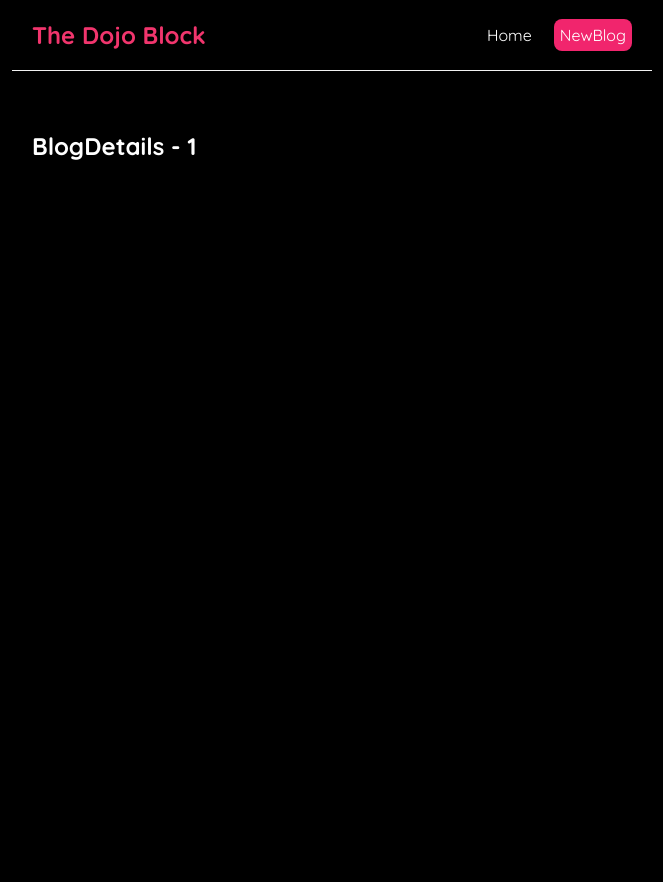
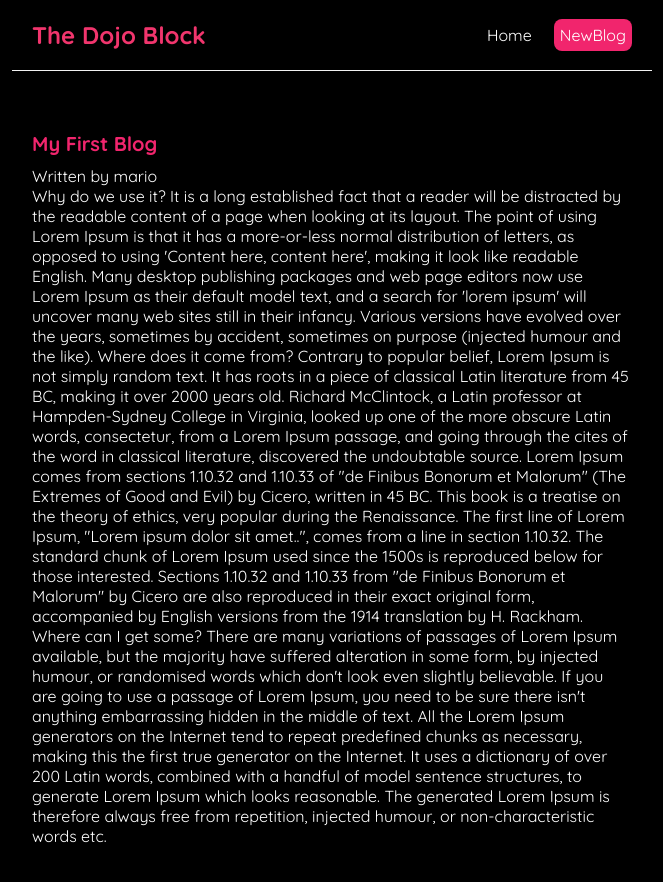
Before and after one commit to PKG-7/react-course-ninja, a React (Create React App) app: page /blogs/1 in a window 1280 px wide. Shown: the top 882 px of the page, without its empty margins (308-971 px from the left). Before the commit the page ends 800 px from the top, so only its background shows below. Built offline with nearby package versions, Linux system fonts and the light colour scheme; data requests are answered from the project's data file; the HTML template or start-up script is replaced by a standard one.

Commit message:
finished

```diff
--- a/src/BlogDetails.js
+++ b/src/BlogDetails.js
@@ -1,11 +1,22 @@
 import { useParams } from "react-router-dom/cjs/react-router-dom.min"
+import { useFetch } from "./useFetch"
+
 
 export default function BlogDetails() {
     const { id } = useParams()
+    const { data: blog, isPending, error } = useFetch(`http://localhost:8000/blogs/` + id)
+
   return (
     <div className="blog-details">
-        <h2>BlogDetails - { id }</h2>
-
+        {isPending && <div>Loading...</div>}
+        {error && <div>{ error }</div>}
+        {blog && (
+            <article>
+                <h2>{ blog.title }</h2>
+                <p>Written by { blog.author }</p>
+                <p>{ blog.body }</p>
+            </article>
+        )}
     </div>
 
   )
--- a/src/index.css
+++ b/src/index.css
@@ -70,3 +70,22 @@
 .blog-previev a{
   text-decoration: none;
 }
+
+.blog-details h2{
+  font-size: 20px;
+  color: #f1256d;
+  margin-bottom: 10px;
+}
+
+.blog-details div{
+  margin: 20px;
+}
+
+.blog-details button{
+  background-color: #f1356d;
+  color: #fff;
+  border: 0;
+  padding: 8px;
+  border-radius: 8px;
+  cursor: pointer;
+}
```
